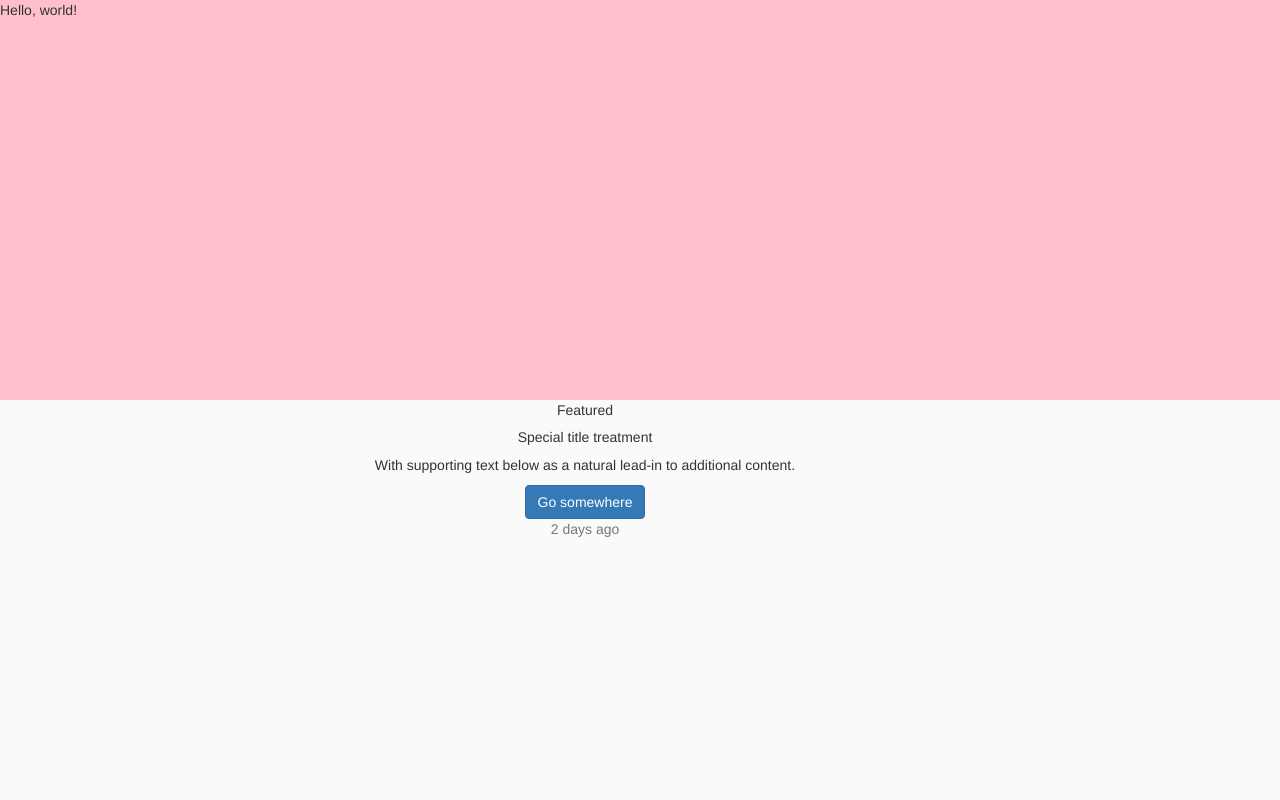
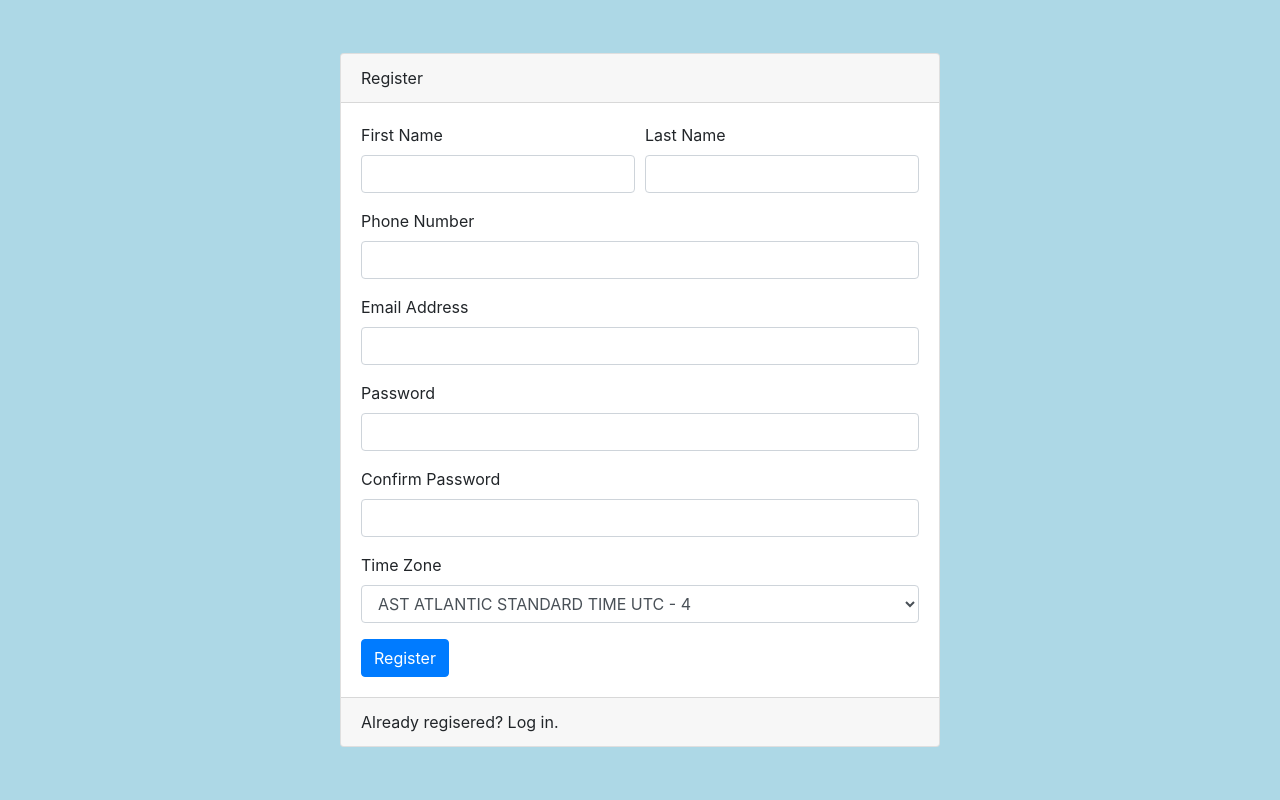
Before and after one commit to JustinHBird/happy_quote, a Flask app: page / in a window 1280 px wide. Run offline with Flask 2, Linux system fonts and the light colour scheme; some libraries are stand-ins or nearby versions.

Commit message:
Landing page registration layout. Basic positioning

```diff
--- a/app/__init__.py
+++ b/app/__init__.py
@@ -1,14 +1,11 @@
 from flask import Flask
 
 # Flask Plugins
-from flask_bootstrap import Bootstrap
 from config import Config
 
 app = Flask(__name__)
 # Load Config
 app.config.from_object(Config)
 
-# Initialize Plugins
-bootstrap = Bootstrap(app)
 
 from app import routes
--- a/app/routes.py
+++ b/app/routes.py
@@ -1,14 +1,19 @@
-from flask import render_template, redirect, url_for
+from flask import render_template, redirect, url_for, request
 from app import app
 from app.forms import LoginForm, RegisterForm
 
 @app.route('/', methods=['GET', 'POST'])
 @app.route('/index', methods=['GET', 'POST'])
 def index():
-    return render_template('index.html')
+
+    #if request.method == 'GET':
+
+    form = RegisterForm()
+    return render_template('index.html', form=form)
 
 @app.route('/login', methods=['GET', 'POST'])
 def login():
+
     form = LoginForm()
     return render_template('login.html', title='Log In', form=form)
 
--- a/app/static/style.css
+++ b/app/static/style.css
@@ -1,27 +1,25 @@
 /* CSS style sheet to overwrite and modify bootstrap templates */
-
+/*
 body {
-    background-color: #fafafa;
+    background-color: powderblue;
 
 }
-
-.container {
-    margin: 0;
-    border: 0;
-    padding: 0;
+*/
+.container-fluid {
+    display: flex;
+    flex-direction: column;
+    justify-content: center;
+    align-items: center;
+    height: 100vh;
+    background-color: lightblue;
 }
 
-.top_half {
+.card {
+    width: ;
+}
+.my-flex-item {
     background-color: pink;
-    width: 100vw;
-    height: 50vh;
-
+    border: black;
+    border-style: solid;
+    border-width: 3px;
 }
-
-/*
-.bottom_half {
-    background-color: blue;
-    position: relative;
-    width: 100vw;
-    height: 50vh;
-}*/
--- a/app/templates/base.html
+++ b/app/templates/base.html
@@ -1,17 +1,30 @@
-{% extends 'bootstrap/base.html' %}
 
-  {% block title %}
-    {% if title %}{{ title }} - Happy Quote :){% else %}Happy Quote :){% endif %}
-  {% endblock %}
+  <!doctype html>
+  <html lang="en">
+    <head>
+      <!-- Required meta tags -->
+      <meta charset="utf-8">
+      <meta name="viewport" content="width=device-width, initial-scale=1, shrink-to-fit=no">
 
-  {% block styles %}
-    {{super()}}
-    <link rel="stylesheet" href="{{ url_for('static', filename='style.css')}}">
-  {% endblock %}
+      <!-- Bootstrap CSS -->
+      <link rel="stylesheet" href="https://stackpath.bootstrapcdn.com/bootstrap/4.4.1/css/bootstrap.min.css" integrity="sha384-Vkoo8x4CGsO3+Hhxv8T/Q5PaXtkKtu6ug5TOeNV6gBiFeWPGFN9MuhOf23Q9Ifjh" crossorigin="anonymous">
+      <link rel="stylesheet" href="{{ url_for('static', filename='style.css') }}">
+      {% block style %}{% endblock %}
 
-  {% block content %}
-  <div class="container">
-    {% block app_content %}{% endblock %}
-  </div>
+      {% block title %}{% endblock %}
 
-  {% endblock %}
+    </head>
+    <body>
+      <div class="container-fluid">
+        {% block content %}{% endblock %}
+      </div>
+
+      <!-- Optional JavaScript -->
+      <!-- jQuery first, then Popper.js, then Bootstrap JS -->
+      <script src="https://code.jquery.com/jquery-3.4.1.slim.min.js" integrity="sha384-J6qa4849blE2+poT4WnyKhv5vZF5SrPo0iEjwBvKU7imGFAV0wwj1yYfoRSJoZ+n" crossorigin="anonymous"></script>
+      <script src="https://cdn.jsdelivr.net/npm/popper.js@1.16.0/dist/umd/popper.min.js" integrity="sha384-Q6E9RHvbIyZFJoft+2mJbHaEWldlvI9IOYy5n3zV9zzTtmI3UksdQRVvoxMfooAo" crossorigin="anonymous"></script>
+      <script src="https://stackpath.bootstrapcdn.com/bootstrap/4.4.1/js/bootstrap.min.js" integrity="sha384-wfSDF2E50Y2D1uUdj0O3uMBJnjuUD4Ih7YwaYd1iqfktj0Uod8GCExl3Og8ifwB6" crossorigin="anonymous"></script>
+
+    {% block scripts %}{% endblock %}
+    </body>
+  </html>
--- a/app/templates/index.html
+++ b/app/templates/index.html
@@ -1,20 +1,60 @@
 {% extends 'base.html' %}
 
-{% block app_content %}
-<div class="top_half">
-    <p>Hello, world!</p>
-</div>
-<div class="card text-center">
+
+{% block content %}
+<div class="flex-column"></div>
+
+  <div class="card">
+
     <div class="card-header">
-      Featured
+      Register
     </div>
+
     <div class="card-body">
-      <h5 class="card-title">Special title treatment</h5>
-      <p class="card-text">With supporting text below as a natural lead-in to additional content.</p>
-      <a href="#" class="btn btn-primary">Go somewhere</a>
+      <form action="" method="post" novalidate>
+        {{ form.hidden_tag() }}
+
+        <div class="form-row">
+          <div class="form-group col-md-6">
+            {{ form.first_name.label }}
+            {{ form.first_name(class_="form-control") }}
+          </div>
+          <div class="form-group col-md-6">
+            {{ form.last_name.label }}
+            {{ form.last_name(class_="form-control") }}
+          </div>
+        </div>
+
+        <div class="form-group">
+          {{ form.phone.label }}
+          {{ form.phone(class_="form-control") }}
+        </div>
+
+        <div class="form-group">
+          {{ form.email.label }}
+          {{ form.email(class_="form-control") }}
+        </div>
+
+        <div class="form-group">
+          {{ form.password.label }}
+          {{ form.password(class_="form-control") }}
+        </div>
+
+        <div class="form-group">
+          {{ form.confirm_password.label }}
+          {{ form.confirm_password(class_="form-control") }}
+        </div>
+
+        <div class="form-group">
+          {{ form.time_zone.label }}
+          {{ form.time_zone(class_="form-control") }}
+        </div>
+        {{ form.submit(class="btn btn-primary") }}
+      </form>
     </div>
-    <div class="card-footer text-muted">
-      2 days ago
+    <div class="card-footer ">
+      Already regisered? Log in.
     </div>
   </div>
+</div>
 {% endblock %}
--- a/app/templates/login.html
+++ b/app/templates/login.html
@@ -1,11 +1,11 @@
 {% extends 'base.html' %}
-{% import 'bootstrap/wtf.html' as wtf %}
+
 
 {% block app_content %}
     <h1>Log In</h1>
     <div class="row">
         <div class="col-md-4">
-            {{ wtf.quick_form(form) }}
+
         </div>
     </div>
 {% endblock %}
--- a/app/templates/register.html
+++ b/app/templates/register.html
@@ -1,11 +1,10 @@
 {% extends 'base.html' %}
-{% import 'bootstrap/wtf.html' as wtf %}
 
 {% block app_content %}
     <h1>Register</h1>
     <div class="row">
         <div class="col-md-4">
-            {{ wtf.quick_form(form) }}
+
         </div>
     </div>
 {% endblock %}
```
